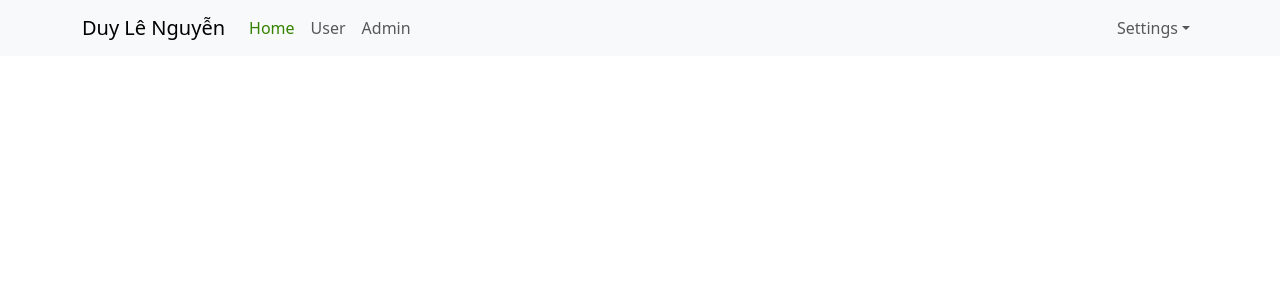
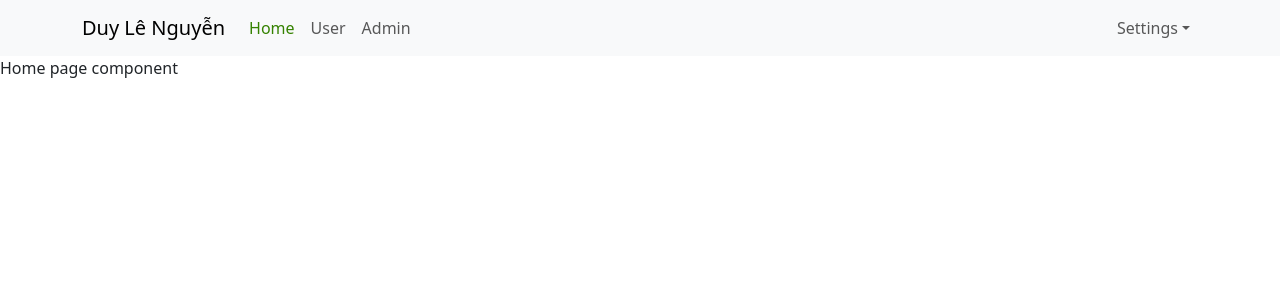
Before and after one commit to NguyenLeDuyy/Hello-World-ReactJS, a React (Create React App) app: page / in a window 1280 px wide. Shown: the top 300 px of the page. Built offline with nearby package versions, Linux system fonts and the light colour scheme.

Commit message:
video 51

```diff
--- a/src/components/Header/Header.js
+++ b/src/components/Header/Header.js
@@ -8,7 +8,8 @@ const Header = () => {
     return (
         <Navbar expand="lg" className="bg-body-tertiary">
             <Container>
-                <Navbar.Brand href="#home">Duy Lê Nguyễn</Navbar.Brand>
+                {/* <Navbar.Brand href="#home">Duy Lê Nguyễn</Navbar.Brand> */}
+                <NavLink to='/' className='navbar-brand'>Duy Lê Nguyễn</NavLink>
                 <Navbar.Toggle aria-controls="basic-navbar-nav" />
                 <Navbar.Collapse id="basic-navbar-nav">
                     <Nav className="me-auto">
@@ -22,11 +23,9 @@ const Header = () => {
                     </Nav>
                     <Nav>
                         <NavDropdown title="Settings" id="basic-nav-dropdown">
-                            <NavDropdown.Item href="#action/3.1">Login</NavDropdown.Item>
-                            <NavDropdown.Item href="#action/3.2">
-                                Logout
-                            </NavDropdown.Item>
-                            <NavDropdown.Item href="#action/3.3">Profile</NavDropdown.Item>
+                            <NavDropdown.Item>Login</NavDropdown.Item>
+                            <NavDropdown.Item>Logout</NavDropdown.Item>
+                            <NavDropdown.Item>Profile</NavDropdown.Item>
                         </NavDropdown>
                     </Nav>
                 </Navbar.Collapse>
--- /dev/null
+++ b/src/components/Home/HomePage.js
@@ -0,0 +1,9 @@
+const HomePage = (props) => {
+    return (
+        <div className="homepage-container">
+            Home page component
+        </div>
+    )
+}
+
+export default HomePage;
--- a/src/index.js
+++ b/src/index.js
@@ -12,6 +12,7 @@ import {
 } from "react-router-dom";
 import User from './components/User/User';
 import Admin from './components/Admin/Admin';
+import HomePage from './components/Home/HomePage';
 
 const root = ReactDOM.createRoot(document.getElementById('root'));
 root.render(
@@ -20,6 +21,7 @@ root.render(
     <BrowserRouter>
       <Routes>
         <Route path="/" element={<App />} >
+          <Route index element={<HomePage />} />
           <Route path="users" element={<User />} />
           <Route path="admins" element={<Admin />} />
         </Route>
```
